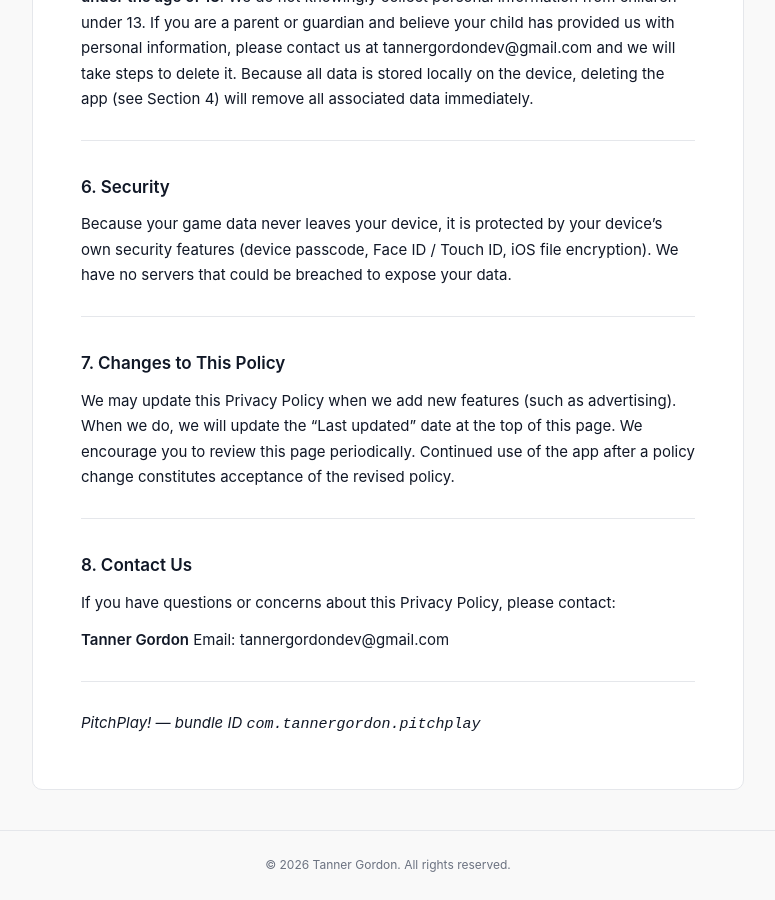
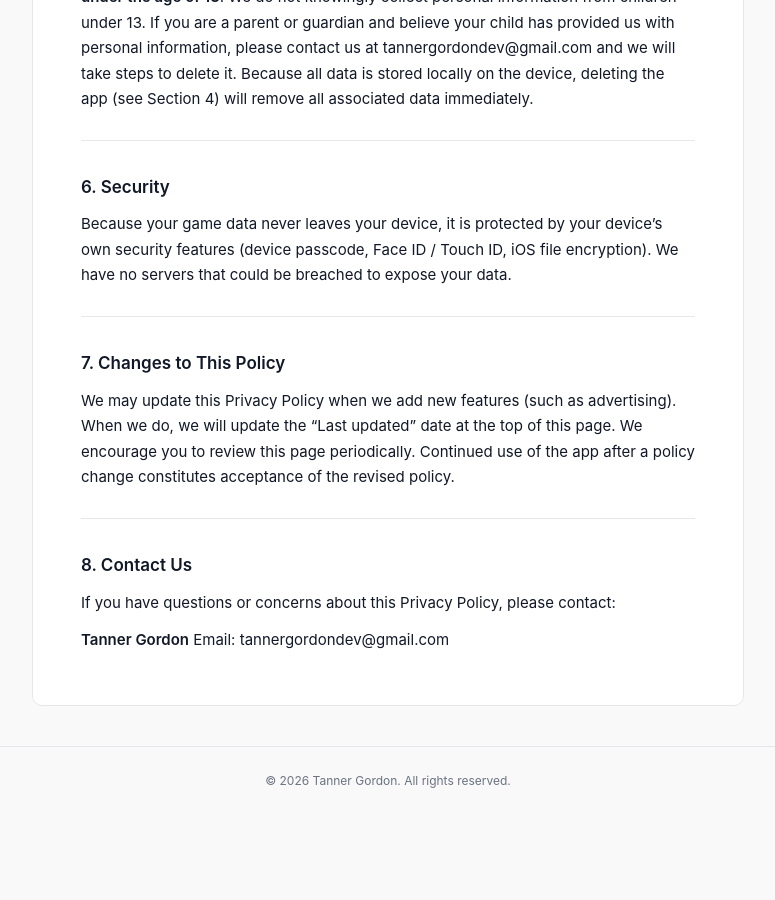
Before and after one commit to TannerGordon/legal, a Jekyll site: the page built from pitchplay/privacy.md, in a window 1280 px wide and 900 px high, scrolled down 2469 px. Shown: the whole window, without its empty margins (252-1027 px from the left). Built offline with Jekyll 4.4.1, drawn with Linux system fonts in a browser that asks for light colours; after the commit the page ends 3284 px from its top, so only the background shows below that.

Commit message:
Remove bundle ID footnote from privacy policy and terms of use
Co-Authored-By: Claude Sonnet 4.6 <noreply@anthropic.com>

```diff
--- a/pitchplay/privacy.md
+++ b/pitchplay/privacy.md
@@ -105,7 +105,3 @@ If you have questions or concerns about this Privacy Policy, please contact:
 
 **Tanner Gordon**
 Email: tannergordondev@gmail.com
-
----
-
-*PitchPlay! — bundle ID `com.tannergordon.pitchplay`*
```
Also changed, not shown: pitchplay/terms.md (+0 -4 lines).
